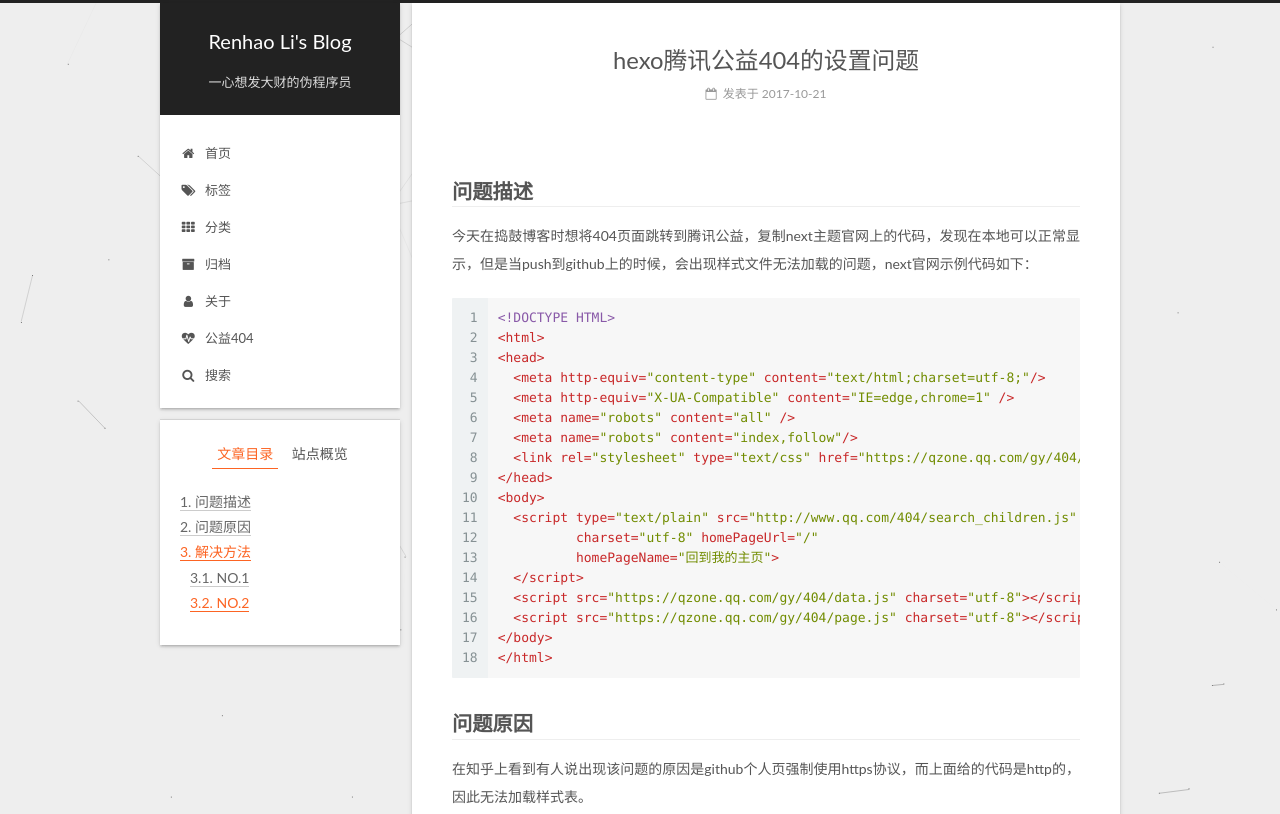
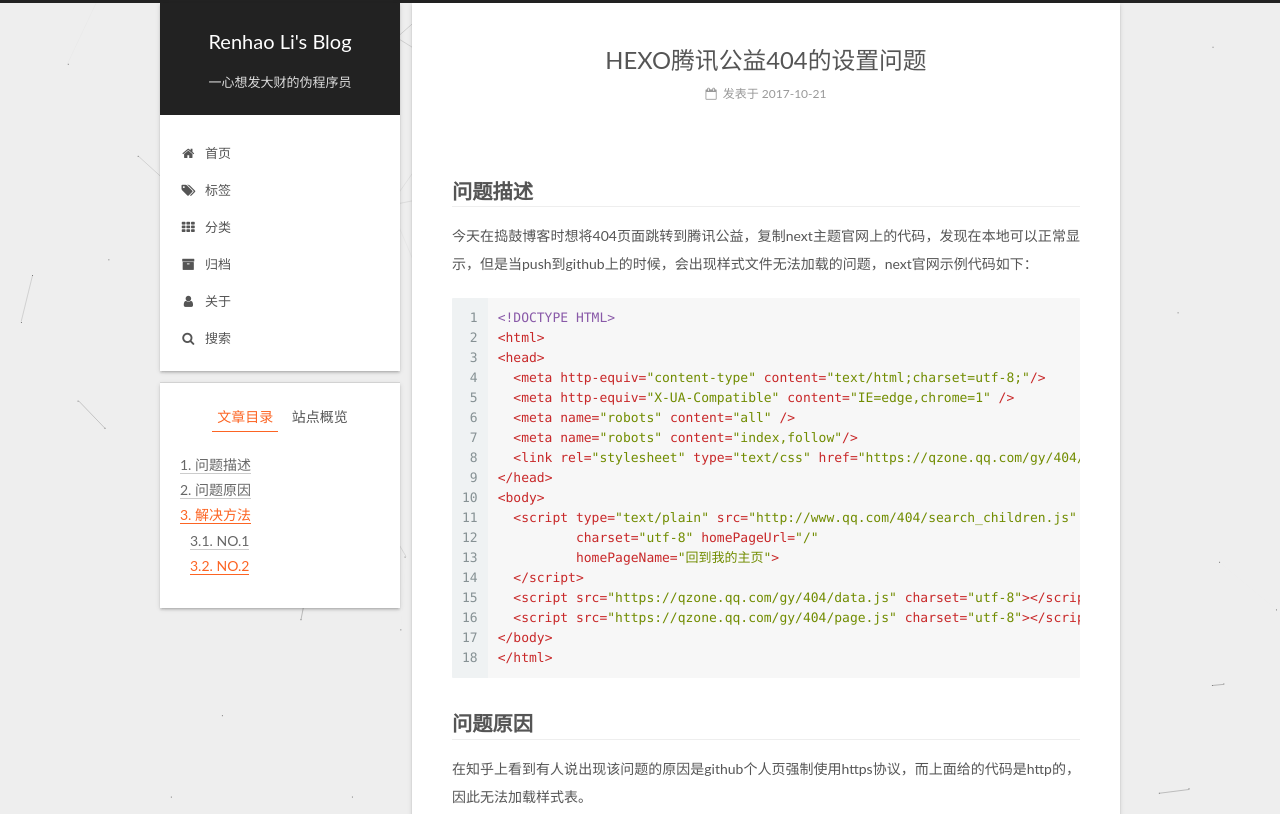
Before and after one commit to galaxyhao/galaxyhao.github.io, a plain HTML site: page 2017/10/21/hexo腾讯公益404的设置问题/index.html in a window 1280 px wide. Shown: the top 814 px of the page. Drawn offline with Linux system fonts and the light colour scheme.

Commit message:
Site updated: 2017-10-21 16:19:44

```diff
--- a/2017/10/21/hexo腾讯公益404的设置问题/index.html
+++ b/2017/10/21/hexo腾讯公益404的设置问题/index.html
@@ -82,14 +82,14 @@
 <meta name="description" content="问题描述今天在捣鼓博客时想将404页面跳转到腾讯公益，复制next主题官网上的代码，发现在本地可以正常显示，但是当push到github上的时候，会出现样式文件无法加载的问题，next官网示例代码如下： 123456789101112131415161718&amp;lt;!DOCTYPE HTML&amp;gt;&amp;lt;html&amp;gt;&amp;lt;head&amp;gt;  &amp;lt;meta http-equiv=&quot;con">
 <meta name="keywords" content="hexo">
 <meta property="og:type" content="article">
-<meta property="og:title" content="hexo腾讯公益404的设置问题">
+<meta property="og:title" content="HEXO腾讯公益404的设置问题">
 <meta property="og:url" content="https://galaxyhao.github.io/2017/10/21/hexo腾讯公益404的设置问题/index.html">
 <meta property="og:site_name" content="Renhao Li&#39;s Blog">
 <meta property="og:description" content="问题描述今天在捣鼓博客时想将404页面跳转到腾讯公益，复制next主题官网上的代码，发现在本地可以正常显示，但是当push到github上的时候，会出现样式文件无法加载的问题，next官网示例代码如下： 123456789101112131415161718&amp;lt;!DOCTYPE HTML&amp;gt;&amp;lt;html&amp;gt;&amp;lt;head&amp;gt;  &amp;lt;meta http-equiv=&quot;con">
 <meta property="og:locale" content="zh-Hans">
-<meta property="og:updated_time" content="2017-10-21T08:15:52.785Z">
+<meta property="og:updated_time" content="2017-10-21T08:17:00.746Z">
 <meta name="twitter:card" content="summary">
-<meta name="twitter:title" content="hexo腾讯公益404的设置问题">
+<meta name="twitter:title" content="HEXO腾讯公益404的设置问题">
 <meta name="twitter:description" content="问题描述今天在捣鼓博客时想将404页面跳转到腾讯公益，复制next主题官网上的代码，发现在本地可以正常显示，但是当push到github上的时候，会出现样式文件无法加载的问题，next官网示例代码如下： 123456789101112131415161718&amp;lt;!DOCTYPE HTML&amp;gt;&amp;lt;html&amp;gt;&amp;lt;head&amp;gt;  &amp;lt;meta http-equiv=&quot;con">
 
 
@@ -126,7 +126,7 @@
 
 
 
-  <title>hexo腾讯公益404的设置问题 | Renhao Li's Blog</title>
+  <title>HEXO腾讯公益404的设置问题 | Renhao Li's Blog</title>
 
 
 
@@ -231,16 +231,6 @@
         </li>
 
 
-        <li class="menu-item menu-item-commonweal">
-          <a href="/404.html" rel="section">
-
-              <i class="menu-item-icon fa fa-fw fa-heartbeat"></i> <br />
-
-            公益404
-          </a>
-        </li>
-
-
 
         <li class="menu-item menu-item-search">
 
@@ -324,7 +314,7 @@
 
 
 
-          <h1 class="post-title" itemprop="name headline">hexo腾讯公益404的设置问题</h1>
+          <h1 class="post-title" itemprop="name headline">HEXO腾讯公益404的设置问题</h1>
 
 
         <div class="post-meta">
--- a/search.xml
+++ b/search.xml
@@ -1,7 +1,7 @@
 <?xml version="1.0" encoding="utf-8"?>
 <search>
   <entry>
-    <title><![CDATA[hexo腾讯公益404的设置问题]]></title>
+    <title><![CDATA[HEXO腾讯公益404的设置问题]]></title>
     <url>%2F2017%2F10%2F21%2Fhexo%E8%85%BE%E8%AE%AF%E5%85%AC%E7%9B%8A404%E7%9A%84%E8%AE%BE%E7%BD%AE%E9%97%AE%E9%A2%98%2F</url>
     <content type="text"><![CDATA[问题描述今天在捣鼓博客时想将404页面跳转到腾讯公益，复制next主题官网上的代码，发现在本地可以正常显示，但是当push到github上的时候，会出现样式文件无法加载的问题，next官网示例代码如下： 123456789101112131415161718&lt;!DOCTYPE HTML&gt;&lt;html&gt;&lt;head&gt; &lt;meta http-equiv="content-type" content="text/html;charset=utf-8;"/&gt; &lt;meta http-equiv="X-UA-Compatible" content="IE=edge,chrome=1" /&gt; &lt;meta name="robots" content="all" /&gt; &lt;meta name="robots" content="index,follow"/&gt; &lt;link rel="stylesheet" type="text/css" href="https://qzone.qq.com/gy/404/style/404style.css"&gt;&lt;/head&gt;&lt;body&gt; &lt;script type="text/plain" src="http://www.qq.com/404/search_children.js" charset="utf-8" homePageUrl="/" homePageName="回到我的主页"&gt; &lt;/script&gt; &lt;script src="https://qzone.qq.com/gy/404/data.js" charset="utf-8"&gt;&lt;/script&gt; &lt;script src="https://qzone.qq.com/gy/404/page.js" charset="utf-8"&gt;&lt;/script&gt;&lt;/body&gt;&lt;/html&gt; 问题原因在知乎上看到有人说出现该问题的原因是github个人页强制使用https协议，而上面给的代码是http的，因此无法加载样式表。 解决方法NO.1使用购买的域名指向自己的github个人主页，增加CNAME文件，然后调用公益404页面不会出现混合内容那个问题。 NO.2使用如下代码：12345678910&lt;!DOCTYPE html&gt;&lt;html lang="zh-cn"&gt;&lt;head&gt;&lt;meta charset="UTF-8" /&gt;&lt;title&gt;404&lt;/title&gt;&lt;/head&gt;&lt;body&gt;&lt;script type="text/javascript" src="//qzonestyle.gtimg.cn/qzone/hybrid/app/404/search_children.js" homePageName="返回宝贝回家" homePageUrl="http://www.baobeihuijia.com"&gt;&lt;/script&gt;&lt;/body&gt;&lt;/html&gt; 腾讯寻人空间给出的方法]]></content>
       <tags>
```
Also changed, not shown: 404.html (+0 -10 lines), archives/2017/10/index.html (+1 -11 lines), archives/2017/index.html (+1 -11 lines), archives/index.html (+1 -11 lines), categories/index.html (+0 -10 lines), index.html (+1 -11 lines), tags/hexo/index.html (+1 -11 lines), tags/index.html (+0 -10 lines).
